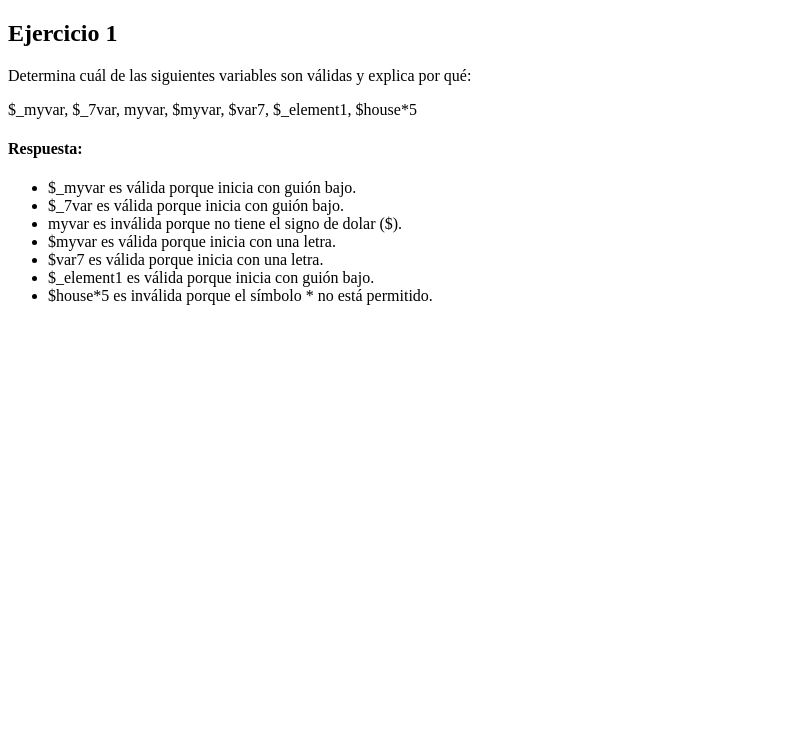
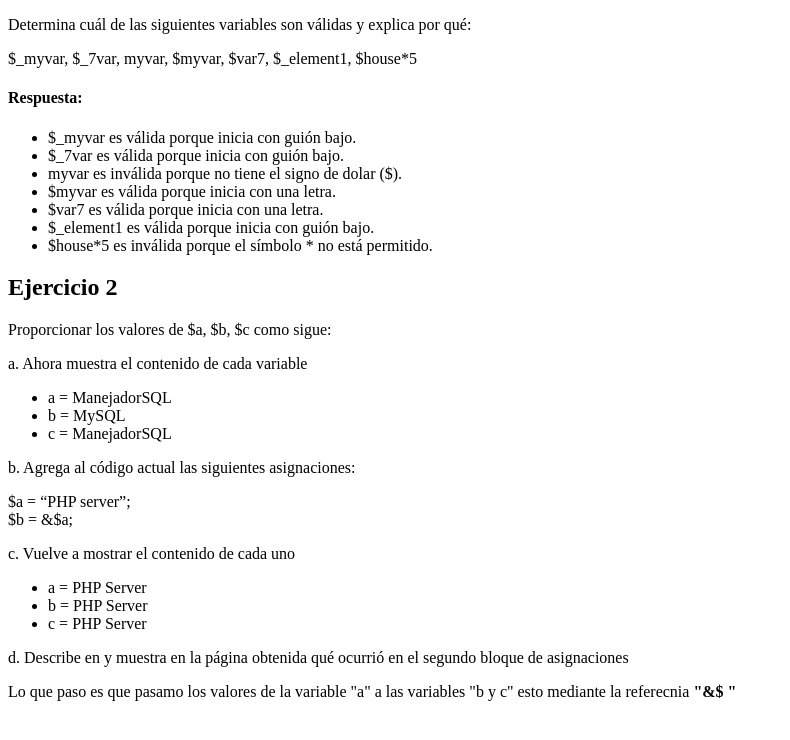
Before and after one commit to GangSonic/tec_web, a PHP site: page / in a window 1280 px wide. Shown: the top 740 px of the page, without its empty margins (0-790 px from the left). Run offline with PHP 8.4, Linux system fonts and the light colour scheme.

Commit message:
Ejercicio 2

```diff
--- a/practicas/p04/index.php
+++ b/practicas/p04/index.php
@@ -5,7 +5,7 @@
     <title>Práctica 3</title>
 </head>
 <body>
-    <h2>Ejercicio 1</h2>
+
     <p>Determina cuál de las siguientes variables son válidas y explica por qué:</p>
     <p>$_myvar,  $_7var,  myvar,  $myvar,  $var7,  $_element1, $house*5</p>
     <?php
@@ -30,5 +30,42 @@
         echo '<li>$house*5 es inválida porque el símbolo * no está permitido.</li>';
         echo '</ul>';
     ?>
+
+     <h2>Ejercicio 2</h2>
+     <p>Proporcionar los valores de $a, $b, $c como sigue:</p>
+     <p>a. Ahora muestra el contenido de cada variable </p>
+     <?php
+        $a = "ManejadorSQL";
+        $b = 'MySQL';
+        $c = &$a;
+
+        echo "<ul>";
+        echo "<li>a = $a</li>";
+        echo "<li>b = $b</li>";
+        echo "<li>c = $c</li>";
+        echo "</ul>";
+
+    ?>
+
+    <p> b. Agrega al código actual las siguientes asignaciones: </p>
+     <p> $a = “PHP server”; <br>
+$b = &$a;
+</P>
+ <p> c. Vuelve a mostrar el contenido de cada uno </p>
+
+   <?php
+        $a = "PHP Server";
+        $b = &$a;
+        echo "<ul>";
+        echo "<li>a = $a</li>";
+        echo "<li>b = $b</li>";
+        echo "<li>c = $c</li>";
+        echo "</ul>";
+    ?>
+<p> d. Describe en y muestra en la página obtenida qué ocurrió en el segundo bloque de
+asignaciones </p>
+<p> Lo que paso es que pasamo los valores de la variable "a" a las variables "b y c" esto mediante la referecnia <b> "&$ " </b></p>
+
+
 </body>
 </html>
```
